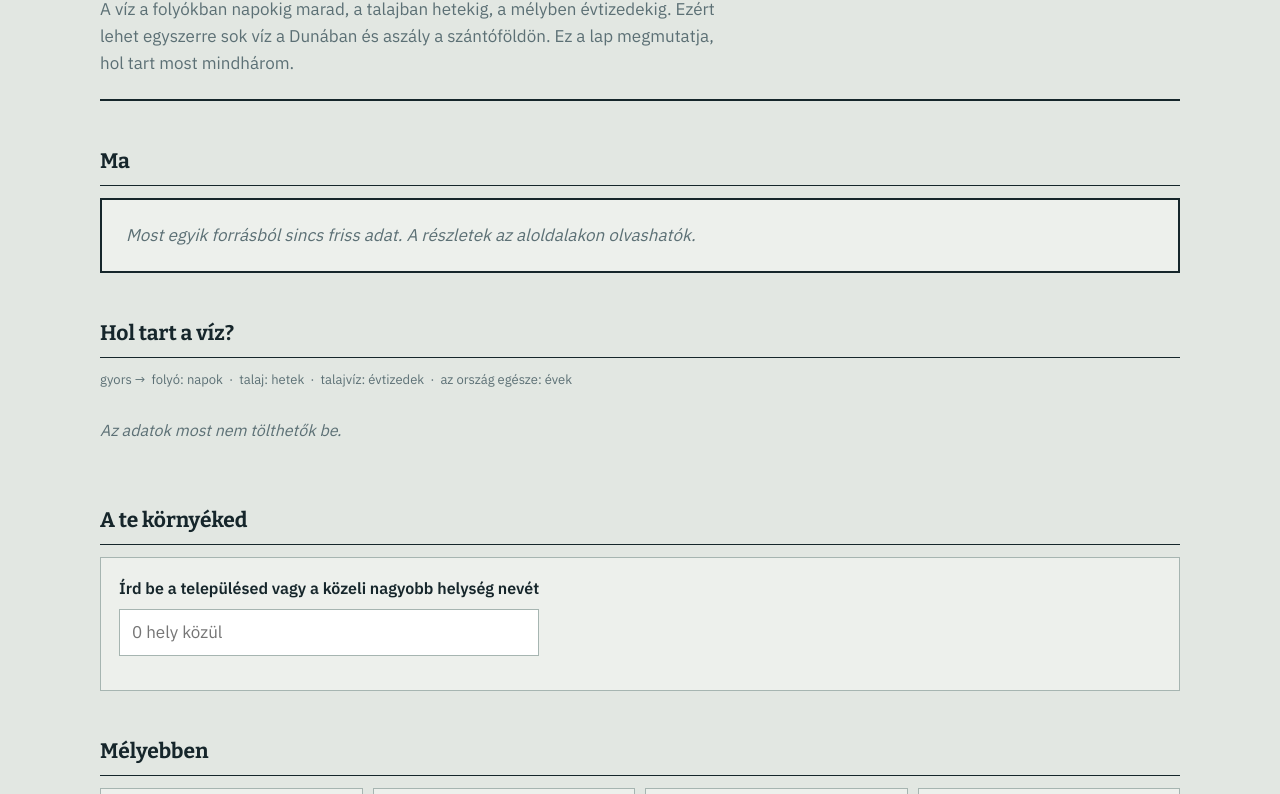
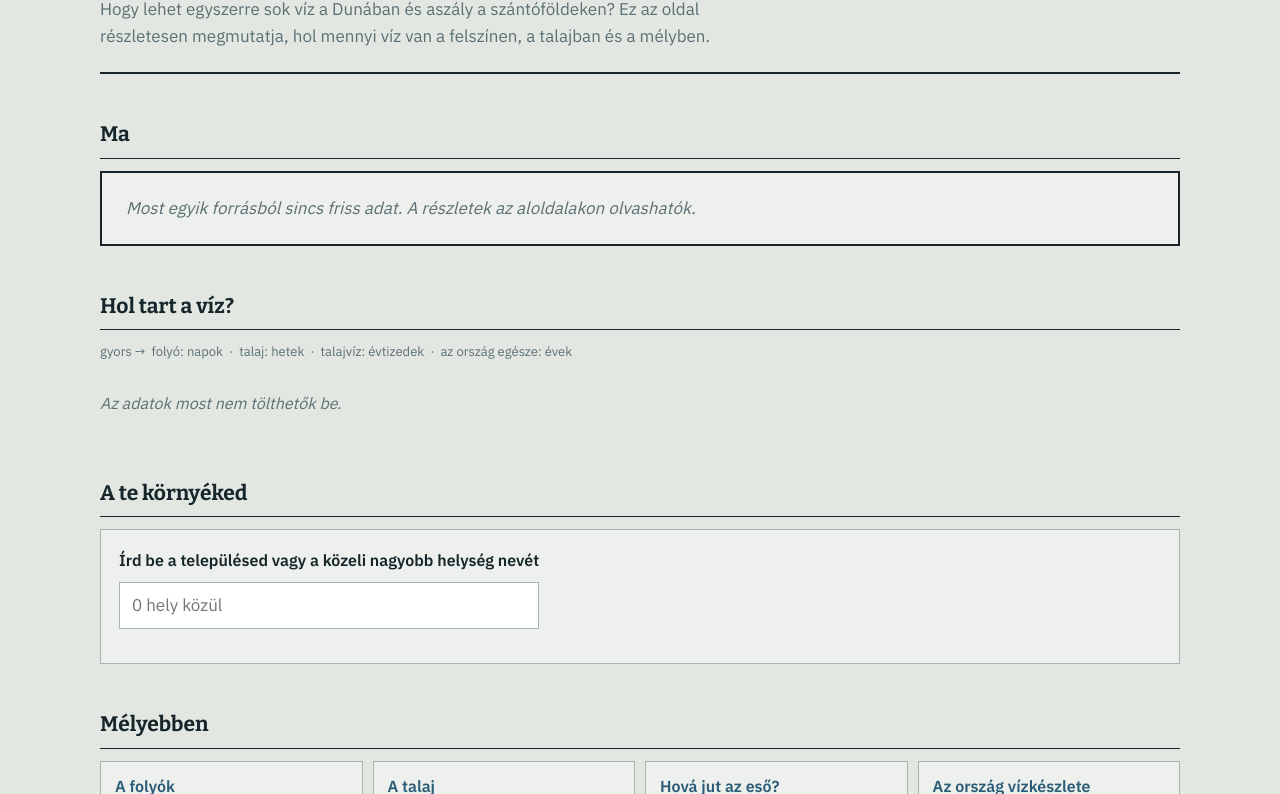
Before and after one commit to lpapp68/basin, a plain HTML site: page fooldal.html in a window 1280 px wide. Shown: the part 208-1002 px from the top of the page. Drawn offline with Linux system fonts and the light colour scheme.

Commit message:
Főoldal: új bevezető
Co-Authored-By: Claude Opus 5.5 <noreply@anthropic.com>
Claude-Session: https://claude.ai/code/session_017XRAbUhDGdbZiYUrmh4jWZ

```diff
--- a/fooldal.html
+++ b/fooldal.html
@@ -123,8 +123,8 @@ footer a{color:var(--halvany)}
     <a href="https://equora.institute" target="_blank" rel="noopener" aria-label="EQUORA Institute"><img src="/logo.png" alt="" width="204" height="92"></a>
   </div>
   <h1>Mennyi víz van Magyarországon, és hol?</h1>
-  <p class="dek">A víz a folyókban napokig marad, a talajban hetekig, a mélyben évtizedekig.
-  Ezért lehet egyszerre sok víz a Dunában és aszály a szántóföldön. Ez a lap megmutatja, hol tart most mindhárom.</p>
+  <p class="dek">Hogy lehet egyszerre sok víz a Dunában és aszály a szántóföldeken? Ez az oldal részletesen
+  megmutatja, hol mennyi víz van a felszínen, a talajban és a mélyben.</p>
 </header>
 
 <h2>Ma</h2>
```
